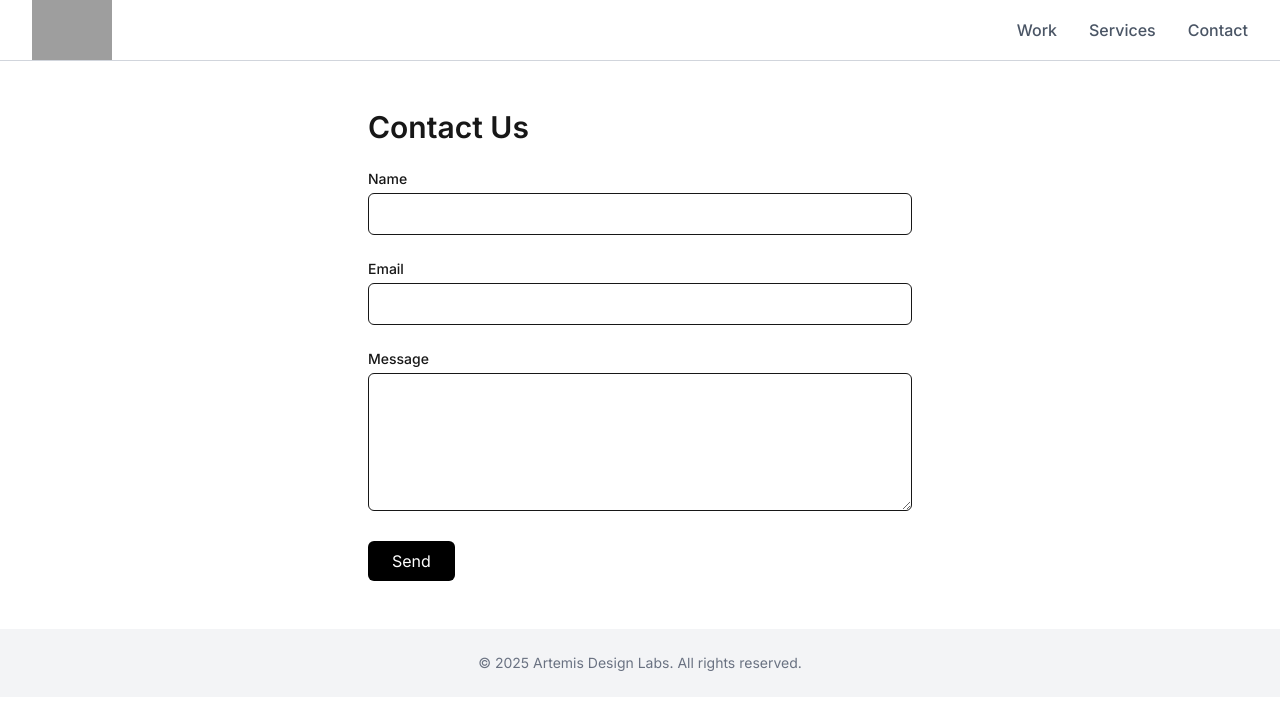
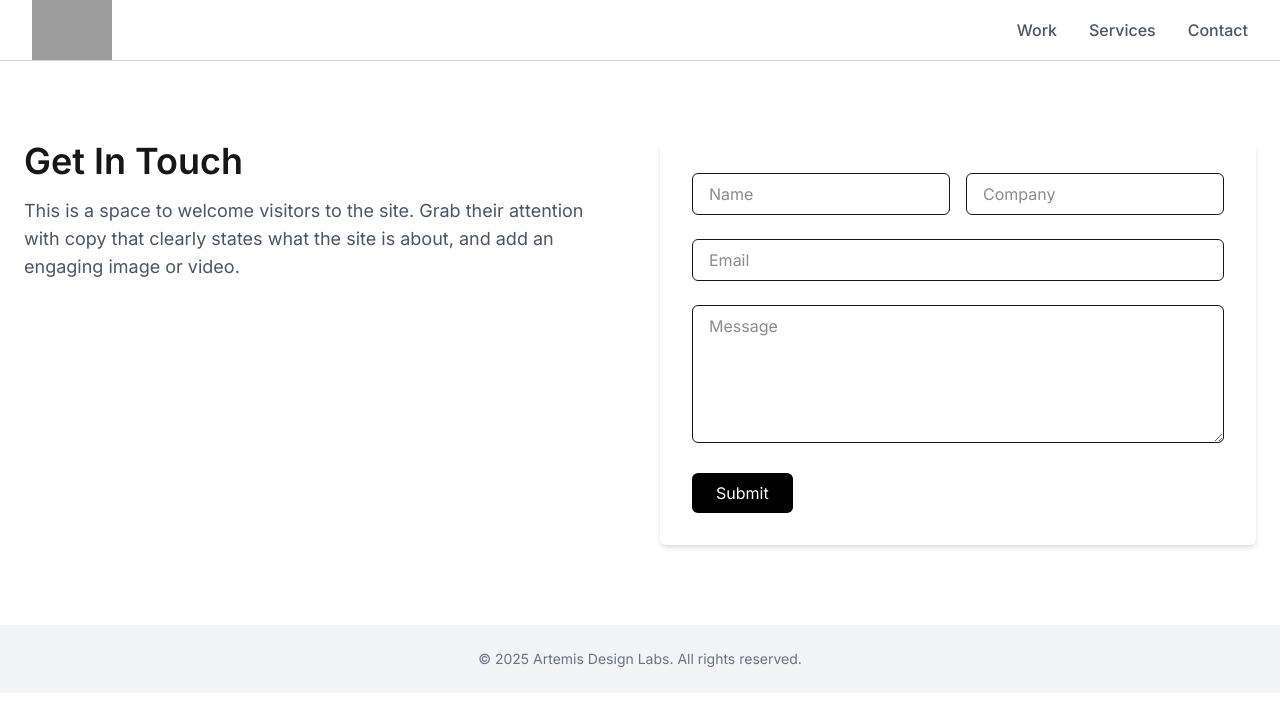
Before and after one commit to Electromau5/adl-website, a Next.js app: page /contact in a window 1280 px wide. Shown: the top 710 px of the page. Built offline with nearby package versions, Linux system fonts and the light colour scheme; grey boxes are pictures that could not be loaded.

Commit message:
Updated Layout for Contact Form

```diff
--- a/src/app/contact/page.tsx
+++ b/src/app/contact/page.tsx
@@ -4,20 +4,21 @@ import { useState } from 'react';
 
 export default function ContactPage() {
   const [name, setName] = useState('');
+  const [company, setCompany] = useState('');
   const [email, setEmail] = useState('');
   const [message, setMessage] = useState('');
   const [success, setSuccess] = useState(false);
-  const [error, setError] = useState(''); // ✅ Fix: Declare error state
+  const [error, setError] = useState('');
 
   const handleSubmit = async (e: React.FormEvent) => {
     e.preventDefault();
     setSuccess(false);
-    setError(''); // Clear previous errors
+    setError('');
 
     try {
       const res = await fetch('/api/contact', {
         method: 'POST',
-        body: JSON.stringify({ name, email, message }),
+        body: JSON.stringify({ name, company, email, message }),
         headers: {
           'Content-Type': 'application/json',
         },
@@ -27,19 +28,31 @@ export default function ContactPage() {
 
       setSuccess(true);
       setName('');
+      setCompany('');
       setEmail('');
       setMessage('');
     } catch (err) {
-      console.error('Form submission error:', err);
-      setError('Something went wrong. Please try again later.'); // ✅ Set error
+      console.error(err);
+      setError('Something went wrong. Please try again.');
     }
   };
 
   return (
-    <div className="max-w-xl mx-auto px-4 py-12">
-      <h1 className="text-3xl font-semibold mb-6">Contact Us</h1>
+    <div className="max-w-7xl mx-auto px-6 py-20 grid grid-cols-1 md:grid-cols-2 gap-10 items-start">
+      {/* Left Side */}
+      <div>
+        <h1 className="text-4xl font-semibold mb-4">Get In Touch</h1>
+        <p className="text-gray-600 text-lg">
+          This is a space to welcome visitors to the site. Grab their attention
+          with copy that clearly states what the site is about, and add an
+          engaging image or video.
+        </p>
+      </div>
+
+      {/* Right Side - Form */}
+      <div className="bg-white shadow-md p-8 rounded-md">
         {success ? (
-        <div className="bg-green-50 text-green-700 p-4 rounded-md text-sm">
+          <div className="bg-green-50 text-green-700 p-4 rounded-md text-sm mb-4">
             Your message has been sent!
           </div>
         ) : (
@@ -50,47 +63,51 @@ export default function ContactPage() {
               </div>
             )}
 
-          <div>
-            <label className="block mb-1 text-sm font-medium">Name</label>
+            <div className="flex gap-4">
               <input
                 type="text"
-              className="w-full border px-4 py-2 rounded-md"
+                placeholder="Name"
+                className="w-1/2 border px-4 py-2 rounded-md"
                 value={name}
                 onChange={(e) => setName(e.target.value)}
                 required
               />
+              <input
+                type="text"
+                placeholder="Company"
+                className="w-1/2 border px-4 py-2 rounded-md"
+                value={company}
+                onChange={(e) => setCompany(e.target.value)}
+              />
             </div>
 
-          <div>
-            <label className="block mb-1 text-sm font-medium">Email</label>
             <input
               type="email"
+              placeholder="Email"
               className="w-full border px-4 py-2 rounded-md"
               value={email}
               onChange={(e) => setEmail(e.target.value)}
               required
             />
-          </div>
 
-          <div>
-            <label className="block mb-1 text-sm font-medium">Message</label>
             <textarea
+              placeholder="Message"
               className="w-full border px-4 py-2 rounded-md"
               rows={5}
               value={message}
               onChange={(e) => setMessage(e.target.value)}
               required
             />
-          </div>
 
             <button
               type="submit"
               className="bg-black text-white px-6 py-2 rounded-md hover:bg-gray-800"
             >
-            Send
+              Submit
             </button>
           </form>
         )}
       </div>
+    </div>
   );
 }
```
Also changed, not shown: 1 other file (tests, documents, lock files or other folders). Lines whose indentation alone changed are shown as unchanged.
